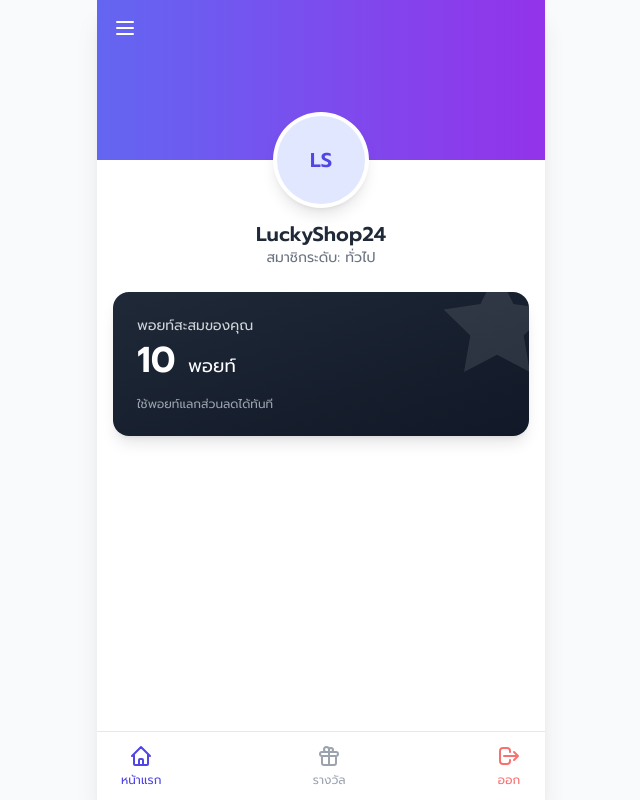
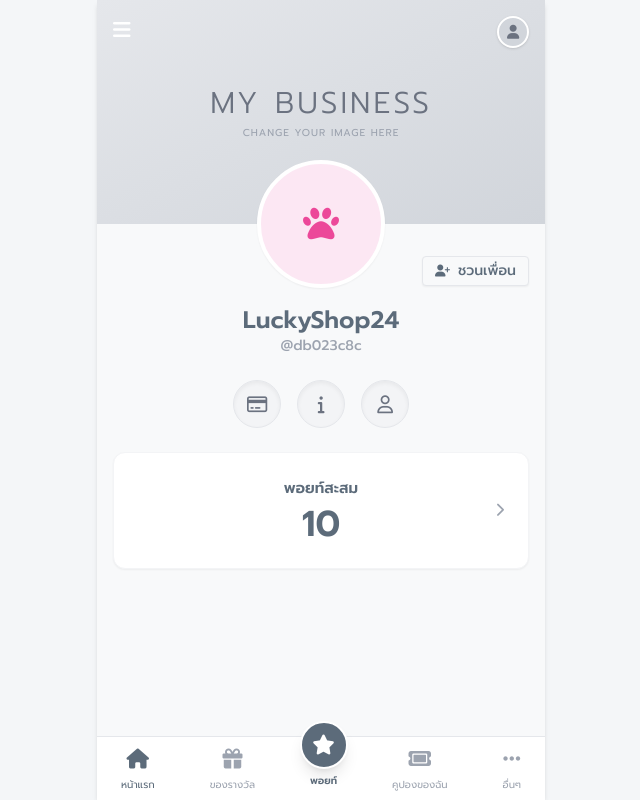
Before and after one commit to Oat05oat/Repository, a website: page dashboard.html in a window 1280 px wide. Shown: the whole page, without its empty margins (319-959 px from the left). Drawn offline with nearby package versions, Linux system fonts and the light colour scheme.

Commit message:
Update dashboard.html

```diff
--- a/dashboard.html
+++ b/dashboard.html
@@ -3,53 +3,71 @@
 <head>
     <meta charset="UTF-8">
     <meta name="viewport" content="width=device-width, initial-scale=1.0">
-    <title>หน้าแรกสมาชิก</title>
+    <title>หน้าแรก - สมาชิก</title>
     <script src="https://cdn.tailwindcss.com"></script>
+    <link rel="stylesheet" href="https://cdnjs.cloudflare.com/ajax/libs/font-awesome/6.4.0/css/all.min.css">
     <link href="https://fonts.googleapis.com/css2?family=Prompt:wght@300;400;500;600&display=swap" rel="stylesheet">
-    <style>body { font-family: 'Prompt', sans-serif; }</style>
+    <style>body { font-family: 'Prompt', sans-serif; background-color: #f4f6f8; }</style>
 </head>
-<body class="bg-gray-50">
+<body class="flex justify-center">
 
-    <div class="max-w-md mx-auto bg-white min-h-screen shadow-xl relative pb-20">
+    <div class="w-full max-w-md bg-[#f8f9fa] min-h-screen relative pb-20 shadow-md">
 
-        <div class="h-40 bg-gradient-to-r from-indigo-500 to-purple-600 relative">
-            <div class="absolute top-4 left-4 text-white">
-                <svg class="w-6 h-6" fill="none" stroke="currentColor" viewBox="0 0 24 24"><path stroke-linecap="round" stroke-linejoin="round" stroke-width="2" d="M4 6h16M4 12h16M4 18h16"></path></svg>
+        <div class="h-56 bg-gradient-to-br from-gray-200 to-gray-300 flex flex-col items-center justify-center relative">
+            <button class="absolute top-4 left-4 text-white text-xl"><i class="fa-solid fa-bars"></i></button>
+            <a href="profile.html" class="absolute top-4 right-4 w-8 h-8 rounded-full bg-gray-300 flex items-center justify-center border-2 border-white shadow text-gray-500"><i class="fa-solid fa-user text-sm"></i></a>
+
+            <h2 class="text-3xl font-light text-gray-500 tracking-widest uppercase">MY BUSINESS</h2>
+            <p class="text-[10px] text-gray-400 tracking-widest mt-1">CHANGE YOUR IMAGE HERE</p>
+        </div>
+
+        <div class="text-center -mt-16 px-4 relative z-10">
+            <div class="w-32 h-32 mx-auto rounded-full bg-pink-100 border-4 border-white shadow-sm flex items-center justify-center text-pink-500 text-4xl mb-4 overflow-hidden">
+                <i class="fa-solid fa-paw"></i>
+            </div>
+
+            <button class="absolute top-24 right-4 bg-[#f8f9fa] border border-gray-200 px-3 py-1 rounded text-sm text-[#5c6b7a] font-medium shadow-sm flex items-center gap-2">
+                <i class="fa-solid fa-user-plus text-xs"></i> ชวนเพื่อน
+            </button>
+
+            <h2 class="text-2xl font-bold text-[#5c6b7a]">LuckyShop24</h2>
+            <p class="text-sm text-gray-400 mb-6 font-medium">@db023c8c</p>
+
+            <div class="flex justify-center gap-4 mb-6">
+                <div class="w-12 h-12 rounded-full bg-gray-100 flex items-center justify-center shadow-inner text-gray-500 text-lg border border-gray-200"><i class="fa-regular fa-credit-card"></i></div>
+                <div class="w-12 h-12 rounded-full bg-gray-100 flex items-center justify-center shadow-inner text-gray-500 text-lg border border-gray-200"><i class="fa-solid fa-info"></i></div>
+                <a href="profile.html" class="w-12 h-12 rounded-full bg-gray-100 flex items-center justify-center shadow-inner text-gray-500 text-lg border border-gray-200"><i class="fa-regular fa-user"></i></a>
             </div>
         </div>
 
-        <div class="text-center px-4 -mt-12 relative z-10">
-            <div class="w-24 h-24 mx-auto bg-white rounded-full p-1 shadow-lg">
-                <div class="w-full h-full bg-indigo-100 rounded-full flex items-center justify-center text-indigo-600 font-bold text-xl">
-                    LS
+        <div class="px-4">
+            <div class="bg-white rounded-xl shadow-sm border border-gray-100 p-6 flex justify-between items-center text-center cursor-pointer">
+                <div class="w-full relative">
+                    <p class="text-[#5c6b7a] text-[15px] font-bold mb-1">พอยท์สะสม</p>
+                    <h1 class="text-4xl text-[#5c6b7a] font-bold">10</h1>
+                    <i class="fa-solid fa-chevron-right absolute right-0 top-1/2 -translate-y-1/2 text-gray-400 text-sm"></i>
                 </div>
-            </div>
-
-            <h2 class="mt-3 text-xl font-bold text-gray-800">LuckyShop24</h2>
-            <p class="text-sm text-gray-500 mb-6">สมาชิกระดับ: ทั่วไป</p>
-
-            <div class="bg-gradient-to-br from-gray-800 to-gray-900 rounded-2xl p-6 text-white shadow-lg relative overflow-hidden text-left mb-6">
-                <div class="absolute top-0 right-0 opacity-10">
-                    <svg class="w-32 h-32 -mr-8 -mt-8" fill="currentColor" viewBox="0 0 24 24"><path d="M12 2l3.09 6.26L22 9.27l-5 4.87 1.18 6.88L12 17.77l-6.18 3.25L7 14.14 2 9.27l6.91-1.01L12 2z"></path></svg>
-                </div>
-                <p class="text-sm text-gray-300 mb-1">พอยท์สะสมของคุณ</p>
-                <div class="text-4xl font-bold mb-4">10 <span class="text-lg font-normal">พอยท์</span></div>
-                <div class="text-xs text-gray-400">ใช้พอยท์แลกส่วนลดได้ทันที</div>
             </div>
         </div>
 
-        <div class="fixed bottom-0 w-full max-w-md bg-white border-t border-gray-200 px-6 py-3 flex justify-between items-center text-xs">
-            <div class="flex flex-col items-center text-indigo-600">
-                <svg class="w-6 h-6 mb-1" fill="none" stroke="currentColor" viewBox="0 0 24 24"><path stroke-linecap="round" stroke-linejoin="round" stroke-width="2" d="M3 12l2-2m0 0l7-7 7 7M5 10v10a1 1 0 001 1h3m10-11l2 2m-2-2v10a1 1 0 01-1 1h-3m-6 0a1 1 0 001-1v-4a1 1 0 011-1h2a1 1 0 011 1v4a1 1 0 001 1m-6 0h6"></path></svg>
-                หน้าแรก
-            </div>
-            <div class="flex flex-col items-center text-gray-400 hover:text-indigo-600 transition">
-                <svg class="w-6 h-6 mb-1" fill="none" stroke="currentColor" viewBox="0 0 24 24"><path stroke-linecap="round" stroke-linejoin="round" stroke-width="2" d="M12 8v13m0-13V6a2 2 0 112 2h-2zm0 0V5.5A2.5 2.5 0 109.5 8H12zm-7 4h14M5 12a2 2 0 110-4h14a2 2 0 110 4M5 12v7a2 2 0 002 2h10a2 2 0 002-2v-7"></path></svg>
-                รางวัล
-            </div>
-            <a href="login.html" class="flex flex-col items-center text-red-400 hover:text-red-600 transition">
-                <svg class="w-6 h-6 mb-1" fill="none" stroke="currentColor" viewBox="0 0 24 24"><path stroke-linecap="round" stroke-linejoin="round" stroke-width="2" d="M17 16l4-4m0 0l-4-4m4 4H7m6 4v1a3 3 0 01-3 3H6a3 3 0 01-3-3V7a3 3 0 013-3h4a3 3 0 013 3v1"></path></svg>
-                ออก
+        <div class="fixed bottom-0 w-full max-w-md bg-white flex justify-between px-6 py-2 text-[10px] text-gray-400 border-t border-gray-200 z-50">
+            <a href="dashboard.html" class="flex flex-col items-center text-[#5c6b7a]">
+                <i class="fa-solid fa-house text-xl mb-1"></i>หน้าแรก
+            </a>
+            <a href="#" class="flex flex-col items-center">
+                <i class="fa-solid fa-gift text-xl mb-1"></i>ของรางวัล
+            </a>
+            <a href="#" class="flex flex-col items-center relative text-[#5c6b7a]">
+                <div class="absolute -top-6 bg-[#5c6b7a] text-white w-12 h-12 rounded-full flex items-center justify-center shadow-lg border-2 border-white">
+                    <i class="fa-solid fa-star text-xl"></i>
+                </div>
+                <span class="mt-7 font-bold">พอยท์</span>
+            </a>
+            <a href="#" class="flex flex-col items-center">
+                <i class="fa-solid fa-ticket text-xl mb-1"></i>คูปองของฉัน
+            </a>
+            <a href="profile.html" class="flex flex-col items-center">
+                <i class="fa-solid fa-ellipsis text-xl mb-1"></i>อื่นๆ
             </a>
         </div>
     </div>
```
